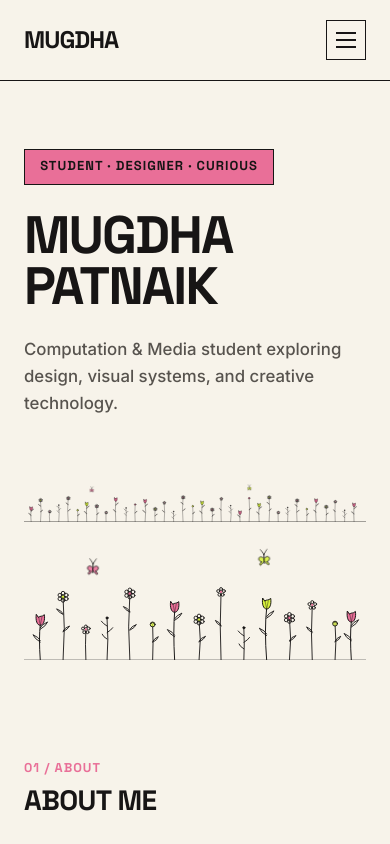
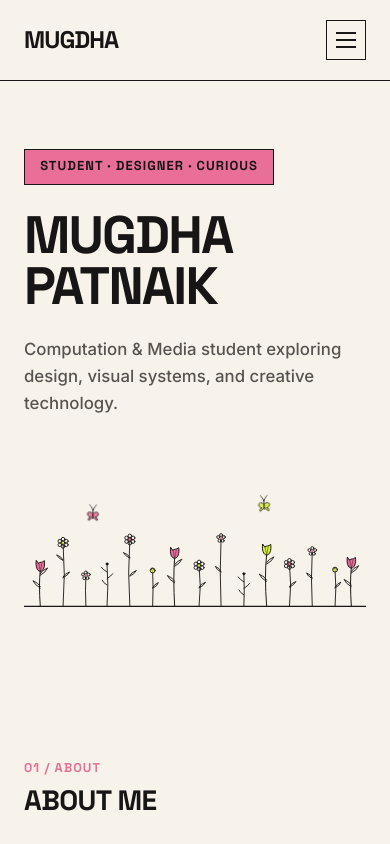
Before and after one commit to 1112mugdha/portfolio, a React (Vite) app: page /#/ in a window 390 px wide. Shown: the top 844 px of the page. Built offline with nearby package versions, Linux system fonts and the light colour scheme.

Commit message:
Hide tiny desktop SVG on mobile completely using strict CSS display rules, rendering ONLY the single larger mobile garden on mobile

```diff
--- a/public/404.html
+++ b/public/404.html
@@ -10,8 +10,8 @@
     <link rel="preconnect" href="https://fonts.googleapis.com">
     <link rel="preconnect" href="https://fonts.gstatic.com" crossorigin>
     <link href="https://fonts.googleapis.com/css2?family=Inter:wght@400;500;600;700&family=Space+Grotesk:wght@500;600;700&display=swap" rel="stylesheet">
-    <script type="module" crossorigin src="/portfolio/assets/index-BdC8boqD.js"></script>
-    <link rel="stylesheet" crossorigin href="/portfolio/assets/index-CUh9onjc.css">
+    <script type="module" crossorigin src="/portfolio/assets/index-DjfIlGTt.js"></script>
+    <link rel="stylesheet" crossorigin href="/portfolio/assets/index-D_DsGnm4.css">
   </head>
   <body>
     <div id="root"></div>
--- a/src/components/ui/HeroDoodleGarden.jsx
+++ b/src/components/ui/HeroDoodleGarden.jsx
@@ -123,14 +123,14 @@ export default function HeroDoodleGarden() {
   return (
     <div className="hero-doodle-garden-container">
       {/* =========================================================================
-         DESKTOP SVG (Screen Width >= 768px)
+         DESKTOP SVG (Screen Width >= 769px)
          viewBox="0 0 1200 160" — Exactly as approved on desktop.
          ========================================================================= */}
       <svg
         viewBox="0 0 1200 160"
         fill="none"
         xmlns="http://www.w3.org/2000/svg"
-        className="hidden md:block w-full h-full pointer-events-none"
+        className="desktop-doodle-svg w-full h-full pointer-events-none"
         preserveAspectRatio="none"
       >
         {/* Ground Baseline Line at Y=160 connecting all stems */}
@@ -183,7 +183,7 @@ export default function HeroDoodleGarden() {
               <path d="M 0 -1 C -6 -7 -10 1 -3 3 C -8 5 -6 11 0 2 Z" stroke="#171515" strokeWidth="1" fill="#E96F98" fillOpacity="0.85" strokeLinejoin="round" />
             </g>
             <g className="butterfly-wing-r">
-              <path d="M 0 -1 C 6 -7 10 1 3 3 C 8 5 6 11 0 2 Z" stroke="#171515" strokeWidth="1" fill="#E96F98" fillOpacity="0.85" strokeLinejoin="round" />
+              <path d="M 0 -1 C -6 -7 -10 1 -3 3 C -8 5 -6 11 0 2 Z" stroke="#171515" strokeWidth="1" fill="#E96F98" fillOpacity="0.85" strokeLinejoin="round" />
             </g>
           </g>
         </g>
@@ -203,15 +203,15 @@ export default function HeroDoodleGarden() {
       </svg>
 
       {/* =========================================================================
-         DEDICATED OPTIMIZED MOBILE SVG (Screen Width < 768px)
+         DEDICATED OPTIMIZED MOBILE SVG (Screen Width <= 768px)
          viewBox="0 0 420 160" — Gives ~95-110px of actual physical flower height on mobile screens!
-         1.7-1.8x larger rendered scale!
+         EXACTLY ONE LARGER FLOWER GARDEN ON MOBILE!
          ========================================================================= */}
       <svg
         viewBox="0 0 420 160"
         fill="none"
         xmlns="http://www.w3.org/2000/svg"
-        className="block md:hidden w-full h-full pointer-events-none"
+        className="mobile-doodle-svg w-full h-full pointer-events-none"
         preserveAspectRatio="none"
       >
         <line x1="0" y1="160" x2="420" y2="160" stroke="#171515" strokeWidth="1.5" strokeLinecap="square" />
--- a/src/index.css
+++ b/src/index.css
@@ -354,7 +354,21 @@ p {
   overflow: visible;
 }
 
+.desktop-doodle-svg {
+  display: block !important;
+}
+.mobile-doodle-svg {
+  display: none !important;
+}
+
 @media (max-width: 768px) {
+  .desktop-doodle-svg {
+    display: none !important;
+  }
+  .mobile-doodle-svg {
+    display: block !important;
+  }
+
   .hero-doodle-garden-container {
     position: relative !important;
     bottom: 0 !important;
```
